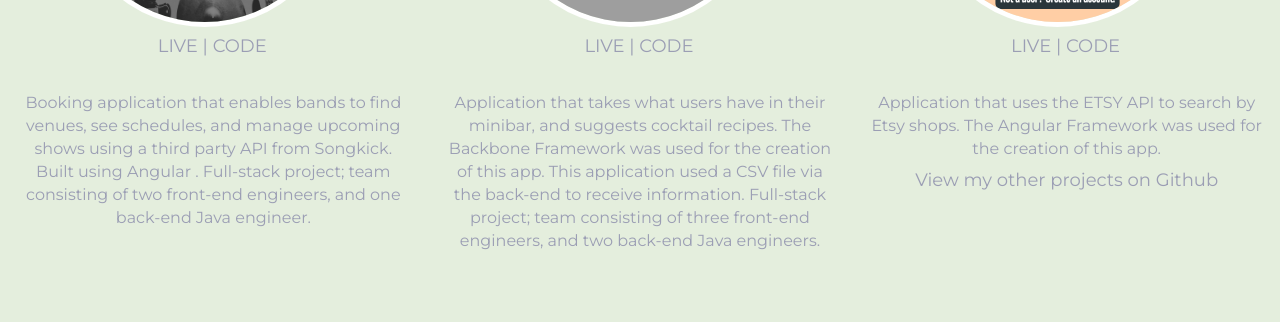
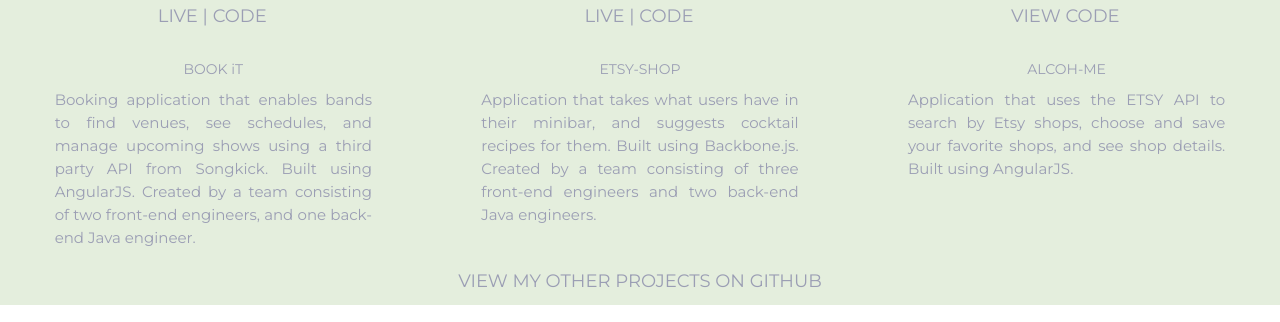
Before and after one commit to faurenlarr/larn.github.io, a website: page index.html in a window 1280 px wide. Shown: the part 1858-2180 px from the top of the page. Drawn offline with nearby package versions, Linux system fonts and the light colour scheme; grey boxes are pictures that could not be loaded.

Commit message:
finished mobile and fixed resume

```diff
--- a/index.html
+++ b/index.html
@@ -65,9 +65,10 @@
 
           <h1>LAUREN FARR</h1><br><br>
           <h5 class="subtitle">Front End Developer</h5>
+          <h6></h6>
 
 
-          <h4><span>| Besides writing code |</span> <br>I spend my time taking photos, riding my bike, & collecting music. I also like to make things. Whether it's a web application, furniture, or a piece of artwork, I am happiest when I am creating beauty from nothing.</h4>
+          <h4><span>| ABOUT ME |</span> <br> Besides writing code, I spend my time taking photos, riding my bike, & collecting music. I also like to make things. Whether it's a web application, furniture, or a piece of artwork, I am happiest when I am creating beauty from nothing.</h4>
        </div>
 
         <div class="middle col-md-4">
@@ -85,8 +86,8 @@
               <i class="fa fa-phone"></i><h5>843.384.0117</h5><br>
             <h5><a href="mailto:lmfarr123@gmail.com"><i class="fa fa-envelope"></i> lmfarr123@gmail.com</a></h5>
               <h4>Find me</h4>
-              <a href="http://www.github.com/faurenlarr"><i class="fa fa-github"></i></a>
-              <a href="https://www.linkedin.com/profile/view?id=AAMAABCJpZUBN1fFwOGi7S9e5v1EiluYLui0Dig&trk=hp-identity-name"><i class="linkd fa fa-linkedin"></i></a>
+              <a href="http://www.github.com/faurenlarr" target="_blank"><i class="fa fa-github"></i></a>
+              <a href="https://www.linkedin.com/profile/view?id=AAMAABCJpZUBN1fFwOGi7S9e5v1EiluYLui0Dig&trk=hp-identity-name" target="_blank"><i class="linkd fa fa-linkedin"></i></a>
         </div>
 
 
@@ -103,11 +104,12 @@
             <section class="one  col-md-4">
               <div>
                 <img src="assets/bookitscreenshot.png" alt="">
-                <h4><a href="http://www.bookmyband.us">LIVE</a> | <a href="">CODE</a></h4>
+                <h4><a href="http://www.bookmyband.us" target="_blank">LIVE</a> | <a href="https://github.com/Book-It/BookIt" target="_blank">CODE</a></h4>
               </div>
               <div class="projinfo">
+                <h5>BOOK iT</h5>
                   <p>
-                    Booking application that enables bands to find venues, see schedules, and manage upcoming shows using a third party API from Songkick. Built using Angular . Full-stack project; team consisting of two front-end engineers, and one back-end Java engineer.
+                    Booking application that enables bands to find venues, see schedules, and manage upcoming shows using a third party API from Songkick. Built using AngularJS. Created by a team consisting of two front-end engineers, and one back-end Java engineer.
                   </p>
               </div>
             </section>
@@ -115,23 +117,29 @@
             <section class="three  col-md-4">
               <div>
                 <img src="assets/etsyscreenshot.png" alt="">
-                <h4><a href="http://etsyshop.herokuapp.com">LIVE</a> | <a href="">CODE</a></h4>
+                <h4><a href="http://etsyshop.herokuapp.com" target="_blank">LIVE</a> | <a href="https://github.com/faurenlarr/etsy_angular" target="_blank">CODE</a></h4>
               </div>
               <div class="projinfo">
-                Application that takes what users have in their minibar, and suggests cocktail recipes. The Backbone Framework was used for the creation of this app. This application used a CSV file via the back-end to receive information. Full-stack project; team consisting of three front-end engineers, and two back-end Java engineers.
+                <h5>ETSY-SHOP</h5>
+              <p>
+                Application that takes what users have in their minibar, and suggests cocktail recipes for them. Built using Backbone.js. Created by a team consisting of three front-end engineers and two back-end Java engineers.
+              </p>
               </div>
+
+
 
             </section>
 
             <section class="two  col-md-4">
               <div>
                 <img src="assets/alcohmescreenshot.png" alt="">
-                <h4><a href="Etsyshop.herokuapp.com">LIVE</a> | <a href="">CODE</a></h4>
+                <h4> <a href="https://github.com/faurenlarr/MixedDrinks" target="_blank" class="noliveview">VIEW CODE</a></h4>
                 <div class="projinfo">
+                  <h5>ALCOH-ME</h5>
                   <p>
 
-              Application that uses the ETSY API to search by Etsy shops.
-              The Angular Framework was used for the creation of this app.
+              Application that uses the ETSY API to search by Etsy shops, choose and save your favorite shops, and see shop details.
+              Built using AngularJS.
 
                   </p>
                 </div>
@@ -142,10 +150,7 @@
 
             </section>
 
-            <h4 class="viewother hidden">
-              <a href="http://www.github.com/faurenlarr" >View my <span class="noshow"> other </span>projects on Github</a>
 
-            </h4>
 
 
             <!-- <div class="tabs othertabs hidden col-md-12">
@@ -161,6 +166,9 @@
 
   </div> <!-- end of circles-->
 
+  <h4 class="viewother">
+    <a href="http://www.github.com/faurenlarr" target="_blank" >VIEW MY <span class='noshow'>OTHER</span> PROJECTS ON GITHUB</a>
+  </h4>
     </div>
 
     <div class="sectionc">
@@ -184,13 +192,14 @@
 
             <h2>EXPERIENCE</h2>
             <p>
-                <strong>Operations Manager at CoffeeVida, LLC <br>(Charleston, SC) <br> </strong>
+                <strong>Operations Manager at CoffeeKind<br>(Charleston, SC) <br> </strong>
                 AUGUST 2014-FEBRUARY 2015 <br>
-                Responsibilities were as follows, but not limited to: social media, marketing, partner relations, day to day operations, inventory management, packaging, and customer service.
+                Responsibilities were as follows, but not limited to: website management,
+                social media, marketing, partner relations, day-to-day operations, inventory management, packaging, and customer service.
                 <br> <br>
                 <strong>Working Partner at Twenty/20 Café <br> (Hilton Head, SC) <br> </strong>
                 JANUARY 2013-AUGUST 2014 <br>
-                Partnered in the opening of the café. Responsibilities were as follows, but not limited to: management, social media, marketing, day to day operations, inventory management, human resources, business development, event planning, food prep, barista, bartending, customer service, and assistance with accounting.
+                Partnered in the opening of the café. Responsibilities were as follows, but not limited to: management, social media, marketing, day-to-day operations, inventory management, human resources, business development, event planning, food prep, barista, bartending, customer service, and assistance with accounting.
                             <br>
             </p>
           </div>
--- a/main.js
+++ b/main.js
@@ -20,7 +20,7 @@ $(window).scroll(function() {
       // $('.one').removeClass('hidden').addClass('show slide');
       // $('.two').removeClass('hidden').addClass('show slide');
       // $('.three').removeClass('hidden').addClass('show slide');
-      $('.viewother').removeClass('hidden').addClass('show slide');
+      // $('.viewother').removeClass('hidden').addClass('show slide');
       // $('.circles').removeClass('hidden').addClass('slide');
 
     }
--- a/media.scss
+++ b/media.scss
@@ -1,4 +1,6 @@
-@media (max-width:450px){
+
+
+@media (max-width:1100px){
 
 .header {
   height: 660px;
@@ -105,9 +107,10 @@
 
 .sectionb {
 height: 200px;
+
     .viewother {
       padding-top: 70px;
-
+      margin-top: -664px;
       a {
         font-size: 30px;
         letter-spacing: 4px;
@@ -119,6 +122,9 @@ height: 200px;
 }
 .contact {
   display: none;
+}
+.noshow {
+  display:none;
 }
 .sectionc {
   height: 1175px;
@@ -144,9 +150,7 @@ height: 200px;
     font-size: 12px;
   }
 }
-.noshow {
-  display: none;
-}
+
 
 .sectiond {
   h1 {
--- a/sassy.scss
+++ b/sassy.scss
@@ -9,9 +9,7 @@ body {
 li {
   list-style-type: none;
 }
-a {
-  text-decoration: none;
-}
+
 
 .hidden {
   display: none;
@@ -454,7 +452,7 @@ a {
 
   .circles {
     background-color: #e4eedd;
-    height: 655px;
+    height: 663px;
 
     // .tabs {
     //   margin-top: -84px;
@@ -521,13 +519,21 @@ a {
           // color: #9b9eb4;
           color: #9b9eb4;
           margin-top: 9%;
+          margin-left: 10%;
+          width: 80%;
+          text-align: justify;
+          font-size: 15px;
+          line-height: 23px;
+
+        }
+        h5 {
           text-align: center;
-          font-size: 16px;
         }
+
         div {
           img {
             margin-top: 80px;
-            margin-left: 13%;
+            margin-left: 15%;
             border-radius: 200px;
             height: 275px;
             width: 275px;
@@ -561,7 +567,7 @@ a {
       }
 
       .viewother {
-            margin-top: 30px;
+            margin-top: -33px;
             text-align: center;
           a {
             text-decoration: none;
@@ -583,6 +589,7 @@ a {
     margin-top: 8%;
     font-size: 50px;
   }
+
   .skills {
     .sklz {
       display: inline-block;
```
Also changed, not shown: media.css, styles.css.
